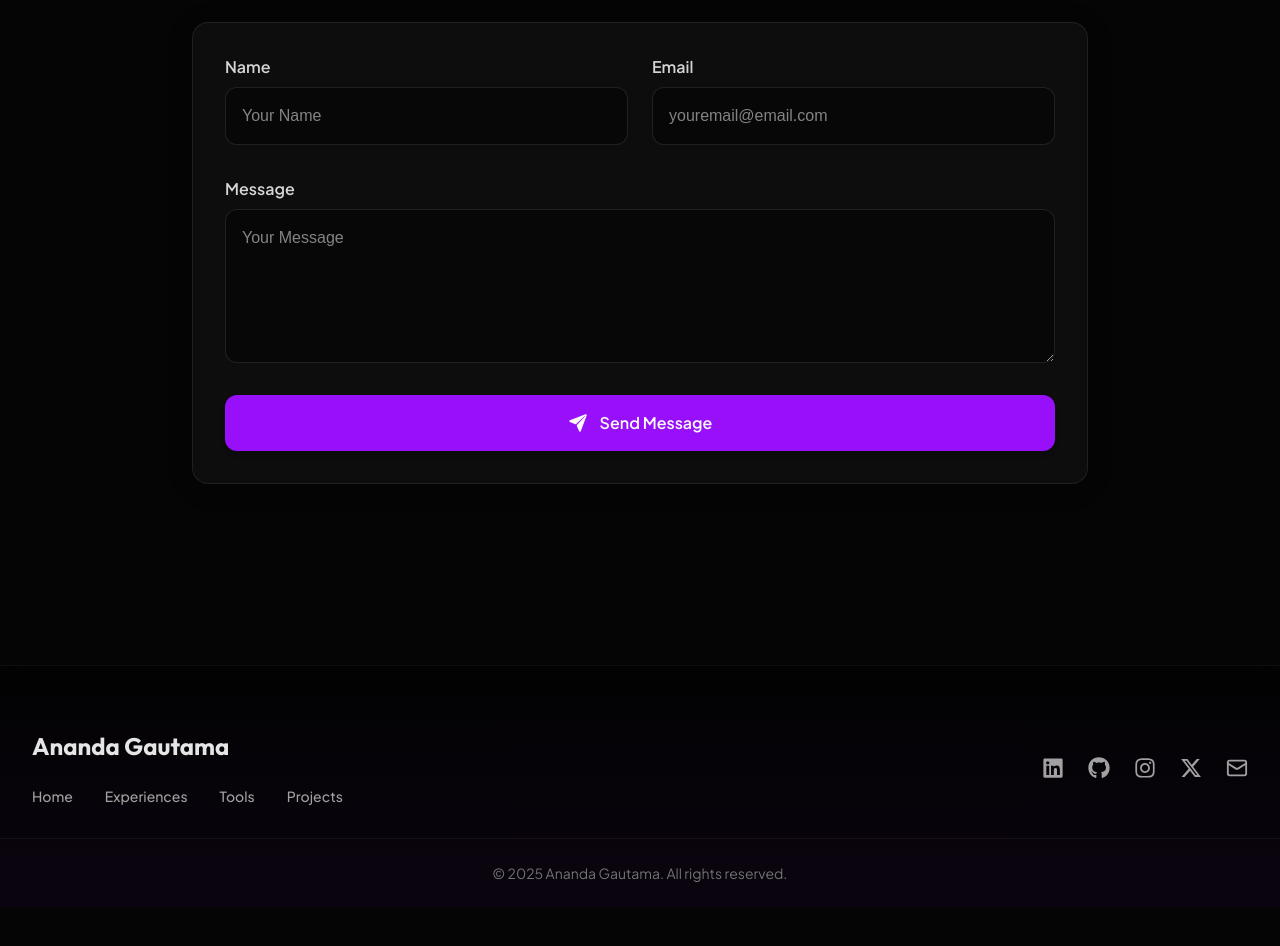
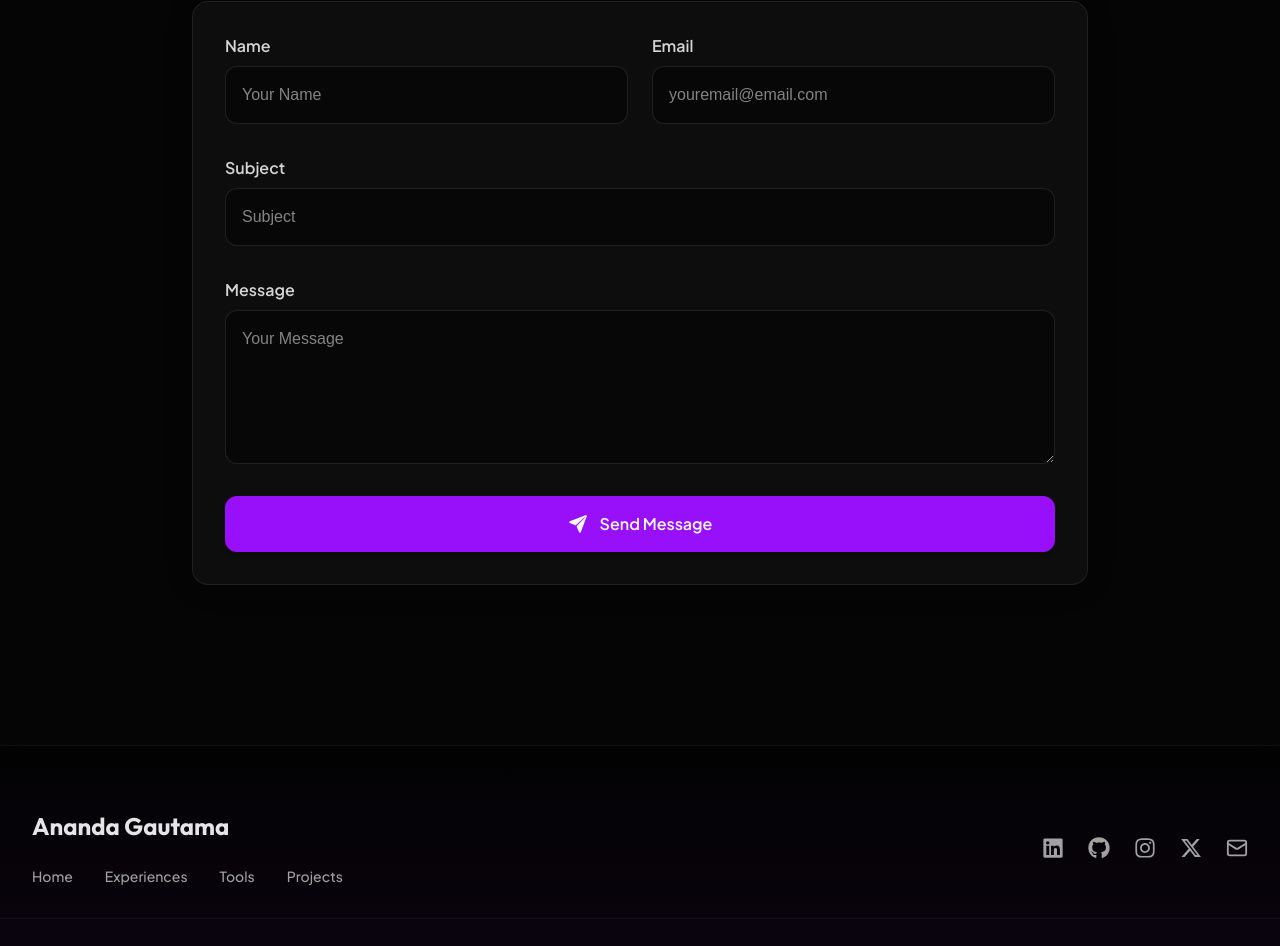
Before and after one commit to anotherbondan/portfolio, a Next.js app: page / in a window 1280 px wide. Shown: the part 6797-7743 px from the top of the page. Before the commit the page ends 7704 px from the top, so only its background shows below. Built offline with nearby package versions, Linux system fonts and the light colour scheme.

Commit message:
feat: add email subject

```diff
--- a/src/app/api/send-mail/route.ts
+++ b/src/app/api/send-mail/route.ts
@@ -5,18 +5,19 @@ const resend = new Resend(process.env.RESEND_API_KEY);
 
 export async function POST(request: Request) {
   try {
-    const { name, email, message } = await request.json();
+    const { name, email, subject, message } = await request.json();
 
     const { data, error } = await resend.emails.send({
       from: process.env.RESEND_FROM_EMAIL || "onboarding@resend.dev",
       to: process.env.RESEND_TO_EMAIL || "anandagautama3112@gmail.com",
       replyTo: email,
-      subject: `New Contact Form Submission from ${name}`,
+      subject: subject ? `${subject} - from ${name}` : `New Contact Form Submission from ${name}`,
       text: message,
       html: `
         <h3>New Contact Form Submission</h3>
         <p><strong>Name:</strong> ${name}</p>
         <p><strong>Email:</strong> ${email}</p>
+        <p><strong>Subject:</strong> ${subject || 'N/A'}</p>
         <p><strong>Message:</strong></p>
         <p>${message}</p>
       `,
--- a/src/modules/LandingModule/sections/ContactMe.tsx
+++ b/src/modules/LandingModule/sections/ContactMe.tsx
@@ -21,6 +21,7 @@ export default function ContactMe() {
     const data = {
       name: formData.get("name"),
       email: formData.get("email"),
+      subject: formData.get("subject"),
       message: formData.get("message"),
     };
 
@@ -108,6 +109,20 @@ export default function ContactMe() {
             </div>
 
             <div className="flex w-full flex-col gap-2">
+              <label htmlFor="subject" className="font-inter font-semibold text-neutral-300">
+                Subject
+              </label>
+              <input
+                type="text"
+                name="subject"
+                placeholder="Subject"
+                required
+                disabled={isLoading}
+                className="bg-black/40 border border-white/10 text-white w-full rounded-xl p-4 transition-all focus:shadow-[0_0_15px_theme('colors.purple.500')] focus:border-purple-400 focus:outline-none disabled:opacity-50"
+              />
+            </div>
+
+            <div className="flex w-full flex-col gap-2">
               <label htmlFor="message" className="font-inter font-semibold text-neutral-300">
                 Message
               </label>
```
